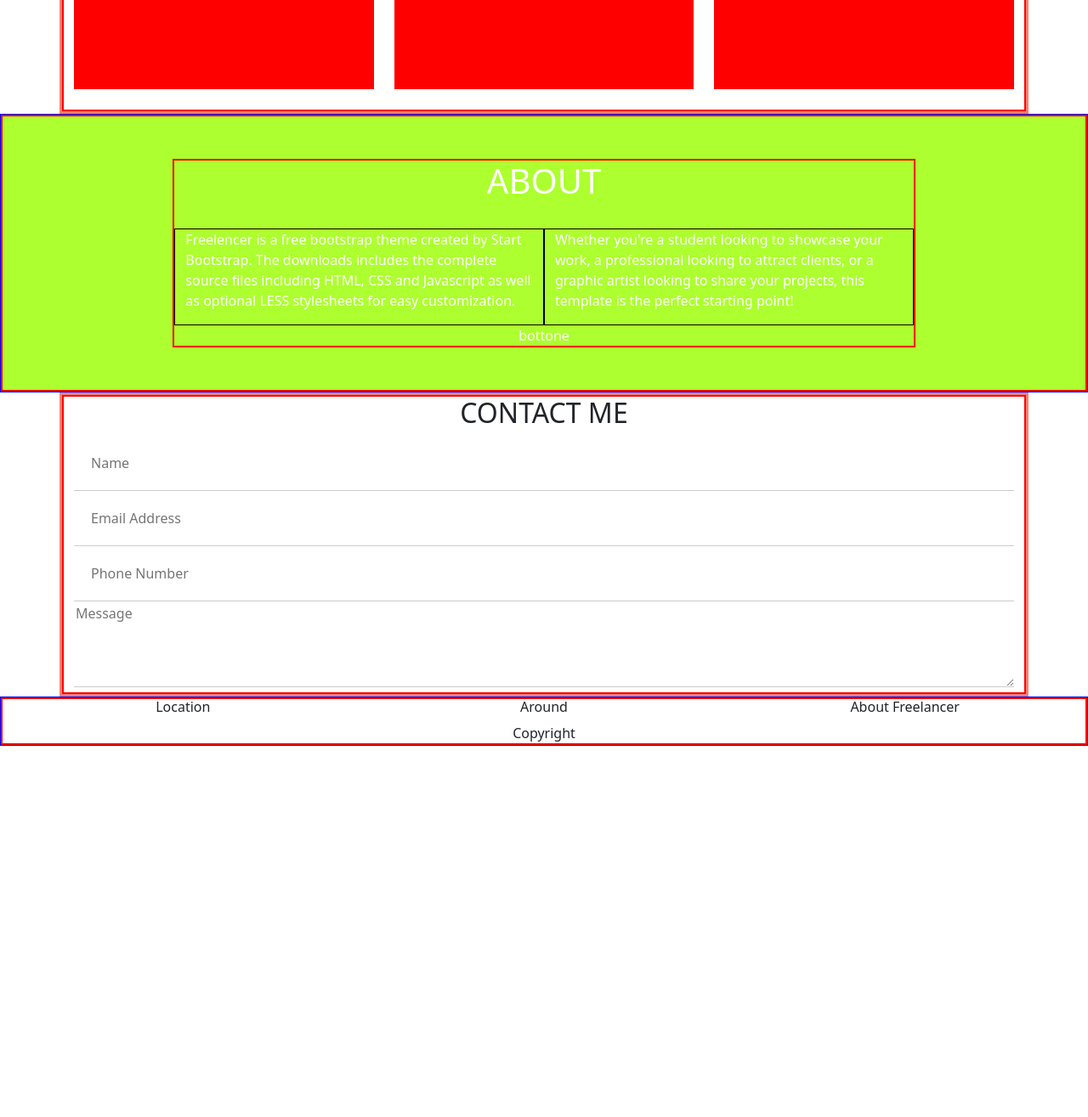
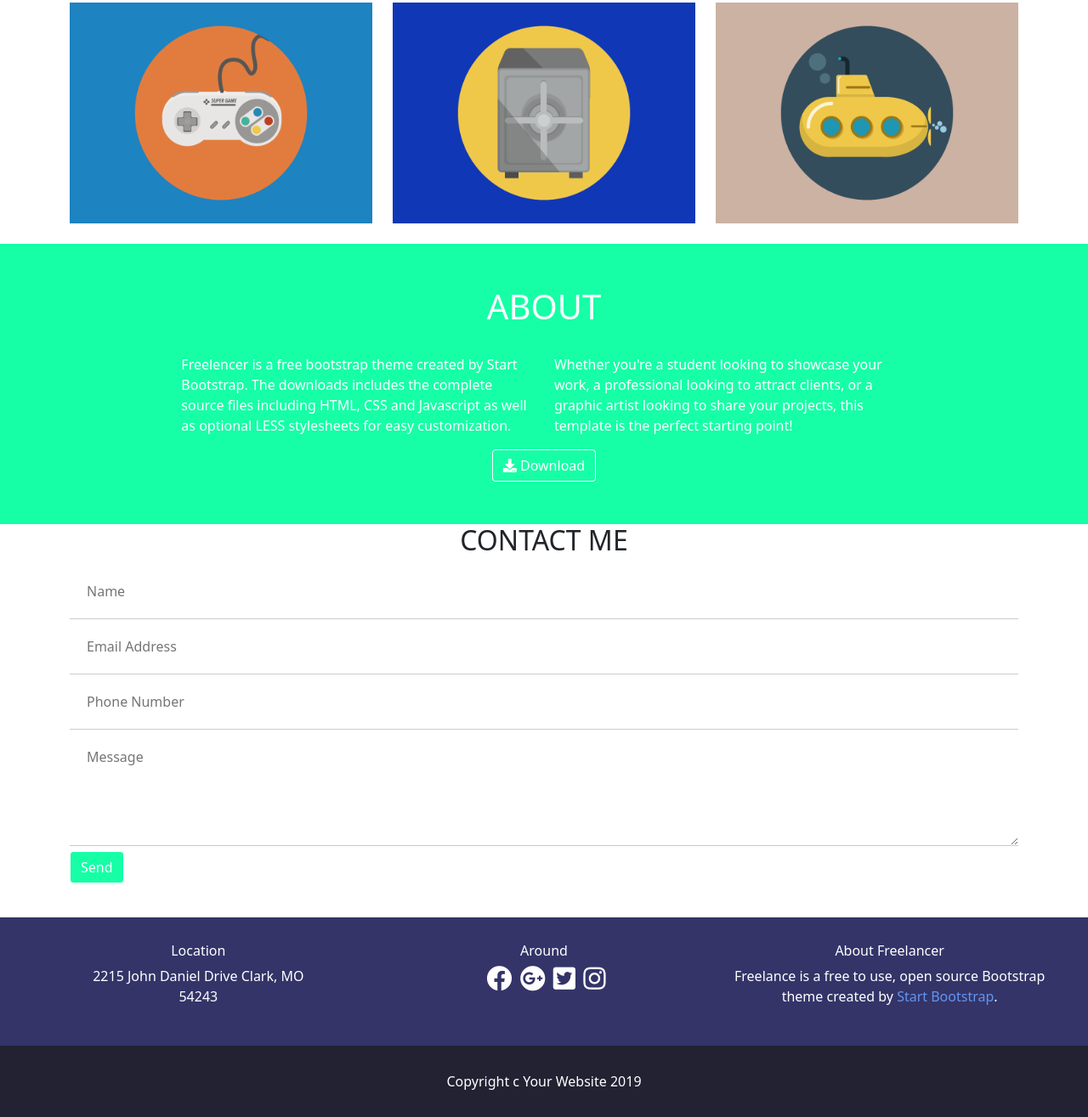
Before and after one commit to Franco-Palmieri/html-css-bootstrap-freelancer, a plain HTML site: page index.html in a window 1280 px wide. Shown: the part 806-2121 px from the top of the page at 85% size. Before the commit the page ends 1684 px from the top, so only its background shows below. Drawn offline with nearby package versions, Linux system fonts and the light colour scheme.

Commit message:
Bootstrap

```diff
--- a/index.html
+++ b/index.html
@@ -6,12 +6,13 @@
     <meta name="viewport" content="width=device-width, initial-scale=1.0">
     <link href="https://cdn.jsdelivr.net/npm/bootstrap@5.0.1/dist/css/bootstrap.min.css" rel="stylesheet" integrity="sha384-+0n0xVW2eSR5OomGNYDnhzAbDsOXxcvSN1TPprVMTNDbiYZCxYbOOl7+AMvyTG2x" crossorigin="anonymous">
     <link rel="stylesheet" href="style.css">
+    <link rel="stylesheet" href="https://cdnjs.cloudflare.com/ajax/libs/font-awesome/5.13.0/css/all.min.css">
     <title>Document</title>
 </head>
 <body>
     <header class="container-fluid bg-green">
         <div class="header-content">
-            <div class="man-picture"></div>
+                <img class="jumbo" src="./img/avatar.svg">
             <div class="title">
                 <h1>START BOOSTRAP</h1>
             </div>
@@ -26,22 +27,34 @@
                 <h1>Portfolio</h1>
             </div>
             <div class="foto col-12 col-sm-6 col-md-4">
-                <div class="box-picture"></div>
+                <div class="box-picture cabin">
+                    <img src="./img/cabin.png" alt="">
+                </div>
             </div>
             <div class="foto col-12 col-sm-6 col-md-4">
-                <div class="box-picture"></div>
+                <div class="box-picture">
+                    <img src="./img/cake.png" alt="">
+                </div>
             </div>
             <div class="foto col-12 col-sm-6 col-md-4">
-                <div class="box-picture"></div>
+                <div class="box-picture">
+                    <img src="./img/circus.png" alt="">
+                </div>
             </div>
             <div class="foto col-12 col-sm-6 col-md-4">
-                <div class="box-picture"></div>
+                <div class="box-picture">
+                    <img src="./img/game.png" alt="">
+                </div>
             </div>
             <div class="foto col-12 col-sm-6 col-md-4">
-                <div class="box-picture"></div>
+                <div class="box-picture">
+                    <img src="./img/safe.png" alt="">
+                </div>
             </div>
             <div class="foto col-12 col-sm-6 col-md-4">
-                <div class="box-picture"></div>
+                <div class="box-picture">
+                    <img src="./img/submarine.png" alt="">
+                </div>
             </div>
 
         </div>
@@ -76,7 +89,7 @@
                             </p>
                         </div>
                     </div>
-                    <div class="button-download col-12">bottone</div>
+                    <div class="button-download col-12"><button type="button" class="btn btn-success"> <i class="fas fa-download"></i> Download</button></div>
                 </div>
             </div>
         </div>
@@ -93,22 +106,43 @@
                 <textarea rows="4" cols="50" placeholder="Message"></textarea>
             </div>
         </div>
+        <div class="button-contact col-12"><button type="button" class="btn btn-success">Send</button></div>
     </form>
     <footer>
         <div class="container-fluid">
-            <div class="row justify-content-center">
+            <div class="footer-content row">
                 <div class="location col-12 col-sm-4">
-                    <h6>Location</h6>
+                    <div class="location-content">
+                        <h6>Location</h6>
+                        <span>2215 John Daniel
+                             Drive Clark, MO <br>
+                             54243
+                        </span>
+                    </div>
                 </div>
                 <div class="around col-12 col-sm-4">
-                    <h6>Around</h6>
+                    <div class="around-content">
+                        <h6>Around</h6>
+                        <a href="#"><i class="fab fa-facebook"></i></a>
+                        <a href="#"><i class="fab fa-google-plus"></i></a>
+                        <a href="#"><i class="fab fa-twitter-square"></i></a>
+                        <a href="#"><i class="fab fa-instagram"></i></a>
+                    </div>
                 </div>
                 <div class="about-freelencer col-12 col-sm-4">
-                    <h6>About Freelancer</h6>
-
+                    <div class="about-freelencer-content">
+                        <h6>About Freelancer</h6>
+                        <p>
+                            Freelance is a free to use,
+                            open source Bootstrap theme created by
+                            <span class="foot-link"><a href="#"> Start Bootstrap</a>.</span>
+                        </p>
+                    </div>
                 </div>
+            </div>
+            <div class="row">
                 <div class="foot-bar col-12">
-                    <span>Copyright</span>
+                    <span>Copyright c Your Website 2019</span>
                 </div>
             </div>
         </div>
--- a/style.css
+++ b/style.css
@@ -1,22 +1,15 @@
-.container{
-    border: 3px solid salmon;
-}
-.container-fluid{
-    border: 1px solid blue;
-}
 .bg-green{
-    background-color: greenyellow;
+    background-color: rgb(22, 255, 166);
 }
 .header-content{
     text-align: center;
     padding: 50px 0;
+    color: white;
 }
-.row{
-    border: 2px solid red;
+.jumbo{
+    width: 250px;
 }
-.col{
-    border: 2px solid blue;
-}
+
 .man-picture{
     width: 100px;
     height: 100px;
@@ -28,8 +21,13 @@
 }
 .box-picture{
     height: 260px;
+    height: 260px;
     background-color: red;
     margin-bottom: 24px;
+}
+.box-picture img{
+    width: 100%;
+    height: 100%;
 }
 .about-content{
     padding: 50px 0;
@@ -39,11 +37,16 @@
     text-align: center;
     margin-bottom: 24px;
 }
-.about-text-container{
-    border: 1px solid black;
-}
 .button-download{
     text-align: center;
+}
+.btn-success {
+    color: #fff;
+    background-color: rgb(22, 255, 166);
+    border-color: #ffffff;
+}
+form{
+    margin-bottom: 40px;
 }
 form input{
     border: 0;
@@ -55,6 +58,7 @@ textarea{
     width: 100%;
     border: 0;
     border-bottom: 1px solid #ccc;
+    padding: 20px;
 }
 .contact-title{
     text-align: center;
@@ -62,4 +66,22 @@ textarea{
 
 footer{
     text-align: center;
+    color: white;
 }
+.footer-content{
+    padding: 30px;
+    background-color: rgb(52, 52, 105);
+}
+.around-content a i{
+    font-size: 30px;
+    color: white;
+    margin-left: 5px;
+}
+.foot-link a{
+    text-decoration: none;
+    color: cornflowerblue;
+}
+.foot-bar{
+    background-color: rgb(34, 34, 51);
+    padding: 30px;
+}
```
Also changed, not shown: img/avatar.svg (added), img/cabin.png (added), img/cake.png (added), img/circus.png (added), img/game.png (added), img/safe.png (added), img/submarine.png (added).
